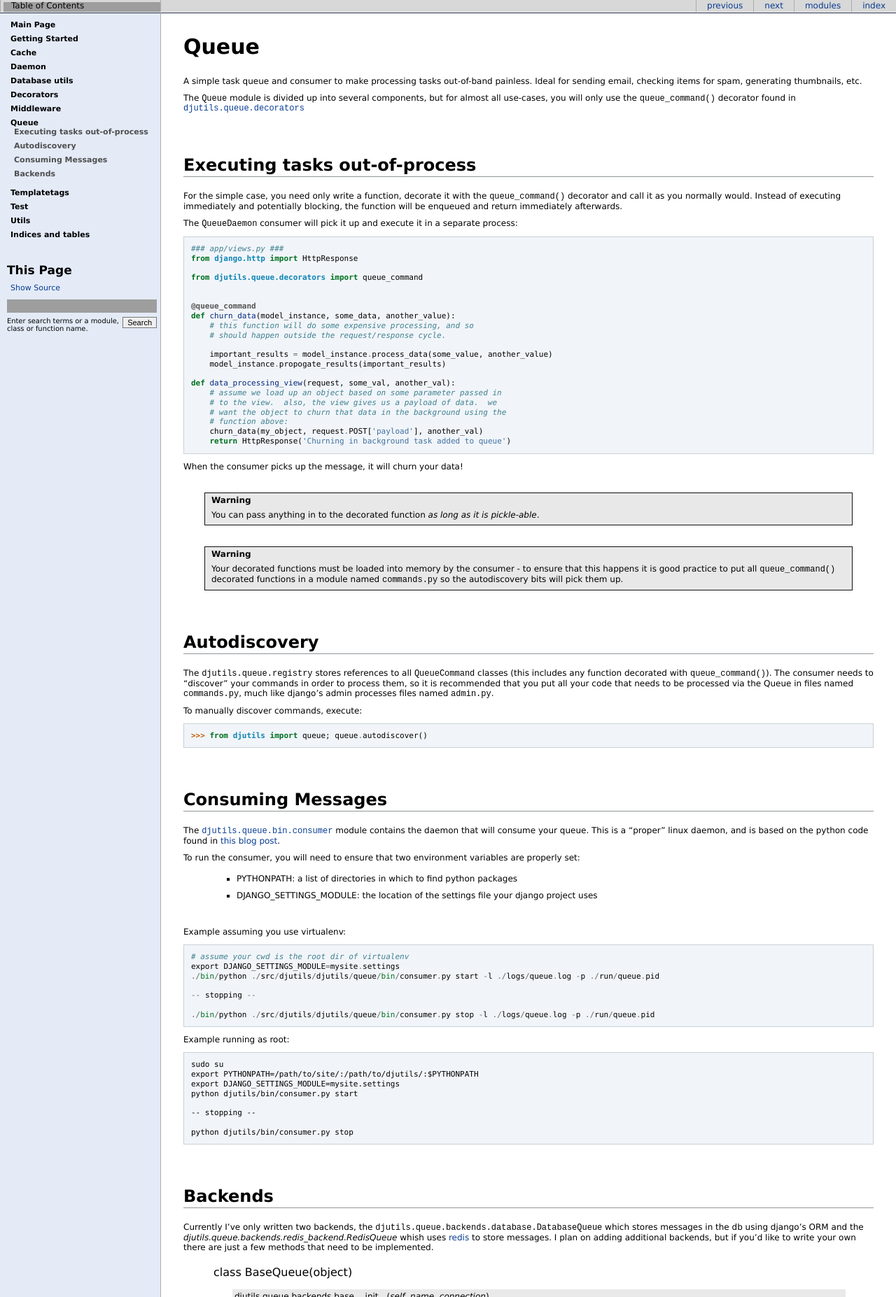
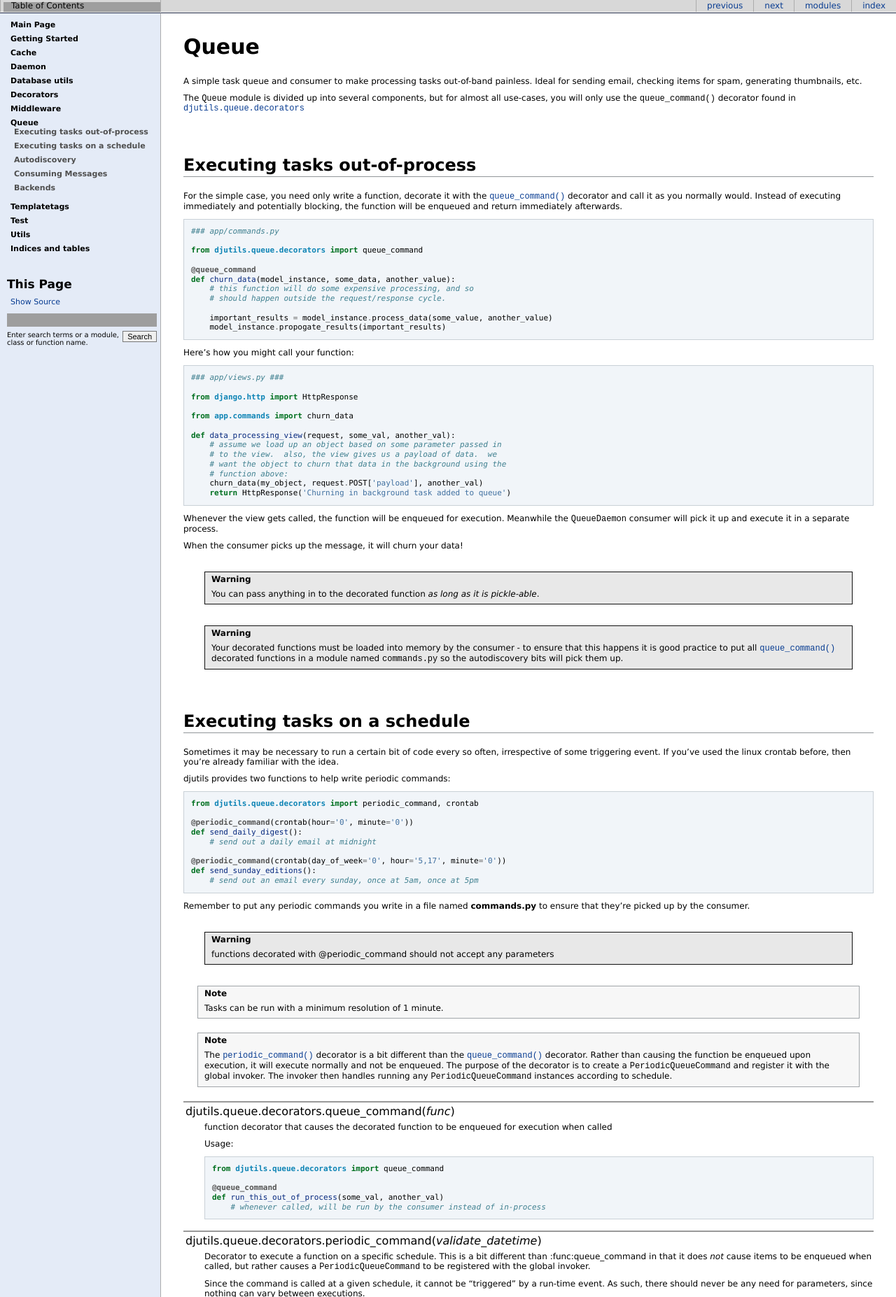
Before and after one commit to karthikrish/django-utils, a Sphinx documentation site: the page built from doc/django-utils/queue.rst, in a window 1280 px wide, cut to the strip 66-1920 px from the top of the page. Shown: the whole strip at 70% size. Built offline with Sphinx 7.4.7, drawn with Linux system fonts in a browser that asks for light colours; cross-references to code outside the pages are shown as plain code; some of the changed text lies outside the part shown; grey boxes are pictures that could not be loaded.

Commit message:
Updating the documentation to reflect new periodic command usage

```diff
--- a/doc/django-utils/queue.rst
+++ b/doc/django-utils/queue.rst
@@ -19,14 +19,11 @@ For the simple case, you need only write a function, decorate it with the
 of executing immediately and potentially blocking, the function will be
 enqueued and return immediately afterwards.
 
-The :class:`QueueDaemon` consumer will pick it up and execute it in a separate
-process::
+::
 
-    ### app/views.py ###
-    from django.http import HttpResponse
+    ### app/commands.py
 
     from djutils.queue.decorators import queue_command
-
 
     @queue_command
     def churn_data(model_instance, some_data, another_value):
@@ -36,6 +33,14 @@ process::
         important_results = model_instance.process_data(some_value, another_value)
         model_instance.propogate_results(important_results)
 
+Here's how you might call your function::
+
+    ### app/views.py ###
+
+    from django.http import HttpResponse
+
+    from app.commands import churn_data
+
     def data_processing_view(request, some_val, another_val):
         # assume we load up an object based on some parameter passed in
         # to the view.  also, the view gives us a payload of data.  we
@@ -44,6 +49,9 @@ process::
         churn_data(my_object, request.POST['payload'], another_val)
         return HttpResponse('Churning in background task added to queue')
 
+Whenever the view gets called, the function will be enqueued for execution.
+Meanwhile the :class:`QueueDaemon` consumer will pick it up and execute it in a separate
+process.
 
 When the consumer picks up the message, it will churn your data!
 
@@ -53,6 +61,89 @@ When the consumer picks up the message, it will churn your data!
     to ensure that this happens it is good practice to put all :func:`queue_command`
     decorated functions in a module named :mod:`commands.py` so the autodiscovery
     bits will pick them up.
+
+
+Executing tasks on a schedule
+-----------------------------
+
+Sometimes it may be necessary to run a certain bit of code every so often,
+irrespective of some triggering event.  If you've used the linux crontab before,
+then you're already familiar with the idea.
+
+djutils provides two functions to help write periodic commands::
+
+    from djutils.queue.decorators import periodic_command, crontab
+
+    @periodic_command(crontab(hour='0', minute='0'))
+    def send_daily_digest():
+        # send out a daily email at midnight
+
+    @periodic_command(crontab(day_of_week='0', hour='5,17', minute='0'))
+    def send_sunday_editions():
+        # send out an email every sunday, once at 5am, once at 5pm
+
+Remember to put any periodic commands you write in a file named **commands.py**
+to ensure that they're picked up by the consumer.
+
+.. warning:: functions decorated with @periodic_command should not accept
+    any parameters
+
+.. note:: Tasks can be run with a minimum resolution of 1 minute.
+
+.. note:: The :func:`periodic_command` decorator is a bit different than the :func:`queue_command`
+    decorator.  Rather than causing the function be enqueued upon execution, it will
+    execute normally and not be enqueued.  The purpose of the decorator is to
+    create a :class:`PeriodicQueueCommand` and register it with the global invoker.  The
+    invoker then handles running any :class:`PeriodicQueueCommand` instances according
+    to schedule.
+
+.. py:function:: queue_command(func)
+
+    function decorator that causes the decorated function to be enqueued for
+    execution when called
+
+    Usage::
+
+        from djutils.queue.decorators import queue_command
+
+        @queue_command
+        def run_this_out_of_process(some_val, another_val)
+            # whenever called, will be run by the consumer instead of in-process
+
+.. py:function:: periodic_command(validate_datetime)
+
+    Decorator to execute a function on a specific schedule.  This is a bit
+    different than :func:queue_command in that it does *not* cause items to
+    be enqueued when called, but rather causes a :class:`PeriodicQueueCommand` to be
+    registered with the global invoker.
+
+    Since the command is called at a given schedule, it cannot be "triggered"
+    by a run-time event.  As such, there should never be any need for
+    parameters, since nothing can vary between executions.
+
+    The :param:`validate_datetime` parameter
+
+    Usage::
+
+        from djutils.queue.decorators import crontab, periodic_command
+
+        @periodic_command(crontab(day='1', hour='0', minute='0'))
+        def run_at_first_of_month():
+            # run this function at midnight on the first of the month
+
+
+.. py:function:: crontab(month='*', day='*', day_of_week='*', hour='*', minute='*')
+
+    Convert a "crontab"-style set of parameters into a test function that will
+    return True when the given datetime matches the parameters set forth in
+    the crontab.
+
+    Acceptable inputs:
+
+    - \* = every distinct value
+    - \*/n = run every "n" times, i.e. hours='*/4' == 0, 4, 8, 12, 16, 20
+    - m-n = run every time m..n
+    - m,n = run on m and n
 
 
 Autodiscovery
@@ -159,3 +250,9 @@ need to be implemented.
 
         QUEUE_BACKEND = 'djutils.queue.backends.redis_backend.RedisQueue'
         QUEUE_CONNECTION = '10.0.0.75:6379:0' # host, port, database-number
+
+.. py:class:: class RedisBlockingQueue(RedisQueue)
+
+    An experimental queue that uses Redis' blocking right pop operation to
+    pull messages from the queue rather than polling for updates.  Should work
+    identical to RedisQueue in all other regards, including configuration.
```
